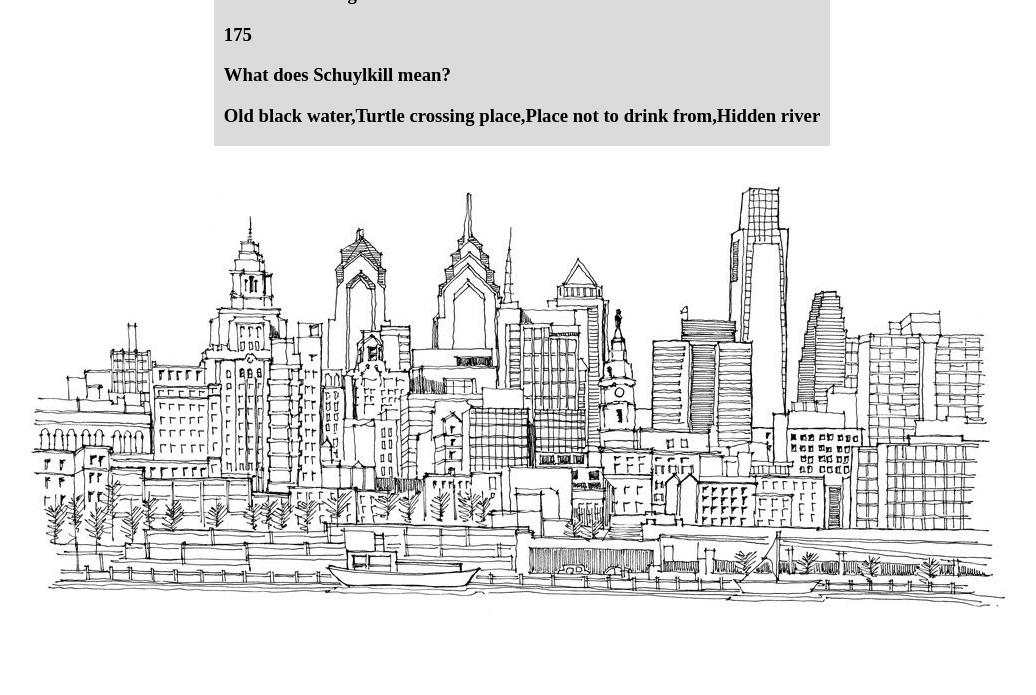
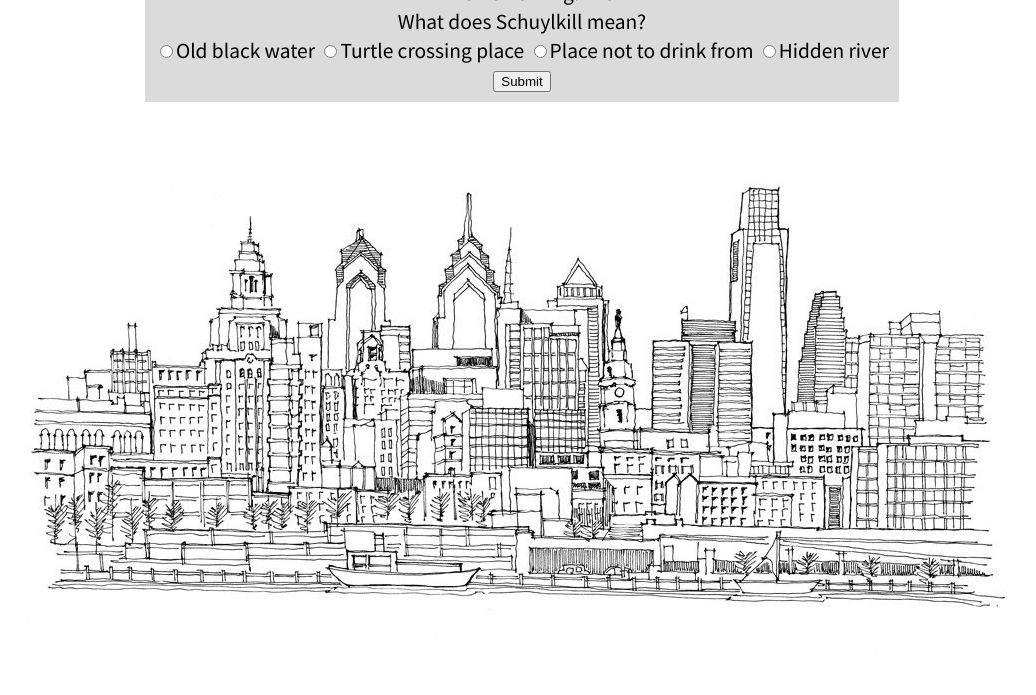
Before and after one commit to lindsaybstoner/TriviaGame, a plain HTML site: page index.html in a window 1280 px wide. Shown: the part 105-800 px from the top of the page, without its empty margins (118-1154 px from the left). Drawn offline with nearby package versions, Linux system fonts and the light colour scheme.

Commit message:
made it look nicer

```diff
--- /dev/null
+++ b/assets/css/reset.css
@@ -0,0 +1,48 @@
+/* http://meyerweb.com/eric/tools/css/reset/
+   v2.0 | 20110126
+   License: none (public domain)
+*/
+
+html, body, div, span, applet, object, iframe,
+h1, h2, h3, h4, h5, h6, p, blockquote, pre,
+a, abbr, acronym, address, big, cite, code,
+del, dfn, em, img, ins, kbd, q, s, samp,
+small, strike, strong, sub, sup, tt, var,
+b, u, i, center,
+dl, dt, dd, ol, ul, li,
+fieldset, form, label, legend,
+table, caption, tbody, tfoot, thead, tr, th, td,
+article, aside, canvas, details, embed,
+figure, figcaption, footer, header, hgroup,
+menu, nav, output, ruby, section, summary,
+time, mark, audio, video {
+	margin: 0;
+	padding: 0;
+	border: 0;
+	font-size: 100%;
+	font: inherit;
+	vertical-align: baseline;
+}
+/* HTML5 display-role reset for older browsers */
+article, aside, details, figcaption, figure,
+footer, header, hgroup, menu, nav, section {
+	display: block;
+}
+body {
+	line-height: 1;
+}
+ol, ul {
+	list-style: none;
+}
+blockquote, q {
+	quotes: none;
+}
+blockquote:before, blockquote:after,
+q:before, q:after {
+	content: '';
+	content: none;
+}
+table {
+	border-collapse: collapse;
+	border-spacing: 0;
+}
--- a/assets/css/style.css
+++ b/assets/css/style.css
@@ -3,11 +3,26 @@ body {
     background-repeat: no-repeat;
     background-attachment: fixed;
     background-position: center top;
+    font-family: 'Noto Sans JP', sans-serif;
+}
+
+h1{
+    font-size: 3rem;
+    padding-bottom: 10px;
+}
+
+h3{
+    font-size: 1.2rem;
+}
+
+p {
+    display: inline-flex;
 }
 
 .container {
     display: flex;
     justify-content: center;
+    margin-top: 20px;
 }
 
 .grayback {
@@ -15,5 +30,15 @@ body {
 }
 
 .space {
-    padding: 0px 10px;
+    padding: 10px 10px;
+    text-align: center;
 }
+
+.separate{
+    padding-bottom: 10px;
+}
+
+.movedown{
+    display: flex;
+    margin: auto;
+}
--- a/assets/javascript/game.js
+++ b/assets/javascript/game.js
@@ -65,9 +65,12 @@ runClock();
 var questionNum = 0;
 
 function printQuestions() {
-    $("#writeQuestions").html("<p>" + quizQuestion[questionNum].question + "</p>");
-    $("#writeAnswers").html("<p>" + quizQuestion[questionNum].answers + "</p>");
-
+    $("#writeQuestion").html("<p>" + quizQuestion[questionNum].question + "</p>");
+    $("#writeAnswer1").html("<p>" + quizQuestion[questionNum].answers[0] + "</p>");
+    $("#writeAnswer2").html("<p>" + quizQuestion[questionNum].answers[1] + "</p>");
+    $("#writeAnswer3").html("<p>" + quizQuestion[questionNum].answers[2] + "</p>");
+    $("#writeAnswer4").html("<p>" + quizQuestion[questionNum].answers[3] + "</p>");
+//make them input tags not p tags
 
 };
 
--- a/index.html
+++ b/index.html
@@ -4,6 +4,8 @@
     <meta charset="UTF-8">
     <meta name="viewport" content="width=device-width, initial-scale=1.0">
     <meta http-equiv="X-UA-Compatible" content="ie=edge">
+    <link rel="stylesheet" href="assets/css/reset.css">
+    <link href="https://fonts.googleapis.com/css?family=Noto+Sans+JP" rel="stylesheet">
     <link rel="stylesheet" href="assets/css/style.css">
     <title>Trivia Game</title>
 </head>
@@ -11,10 +13,18 @@
     <div class="container">
         <div class="grayback">
             <div class="space">
-                <h1>Philadelphia Trivia</h1>
-                <h3>Time Remaining: <p id="timeLeft"></p><h3>
-                <div id="writeQuestions"></div>
-                <div id="writeAnswers"></div>
+                <h1 class="separate">Philadelphia Trivia</h1>
+                <h3 class="separate">Time Remaining: <p id="timeLeft"></p><h3>
+                <div id="writeQuestion" class="separate"></div>
+                <form>
+                    <div class="separate">
+                        <input type="radio" value="answer" name="answer"><span id="writeAnswer1"></span>
+                        <input type="radio" value="answer" name="answer"><span id="writeAnswer2"></span>
+                        <input type="radio" value="answer" name="answer"><span id="writeAnswer3"></span>
+                        <input type="radio" value="answer" name="answer"><span id="writeAnswer4"></span>
+                    </div>
+                    <input type="submit" value="Submit" class="movedown">
+                </form>
             </div>
         </div>
     </div>
```
